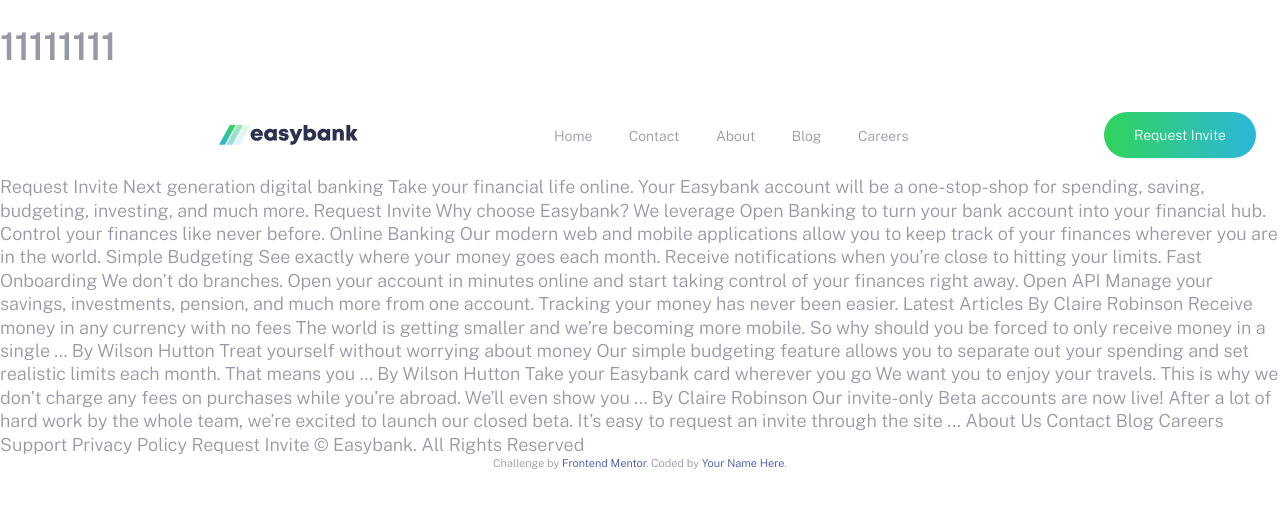
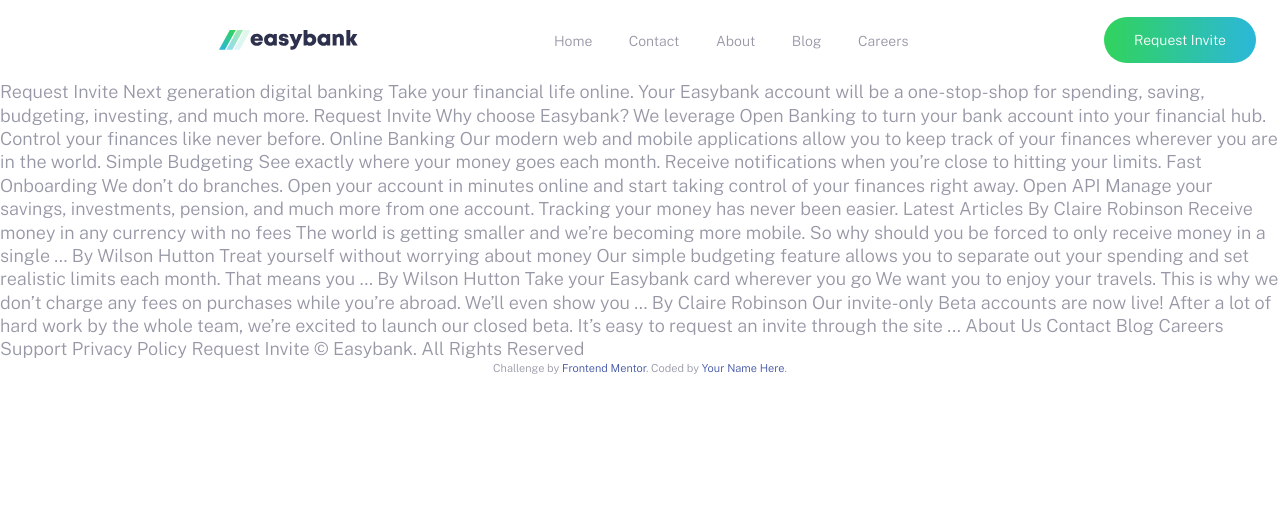
Before and after one commit to FedeBolleroDV/WEBEASYBANK, a plain HTML site: page index.html in a window 1280 px wide. Drawn offline with nearby package versions, Linux system fonts and the light colour scheme.

Commit message:
Removed title

```diff
--- a/index.html
+++ b/index.html
@@ -27,7 +27,6 @@
 </head>
 
 <body>
-  <h1>11111111</h1>
 
   <header class="header">
     <div class="overlay"></div>
```
